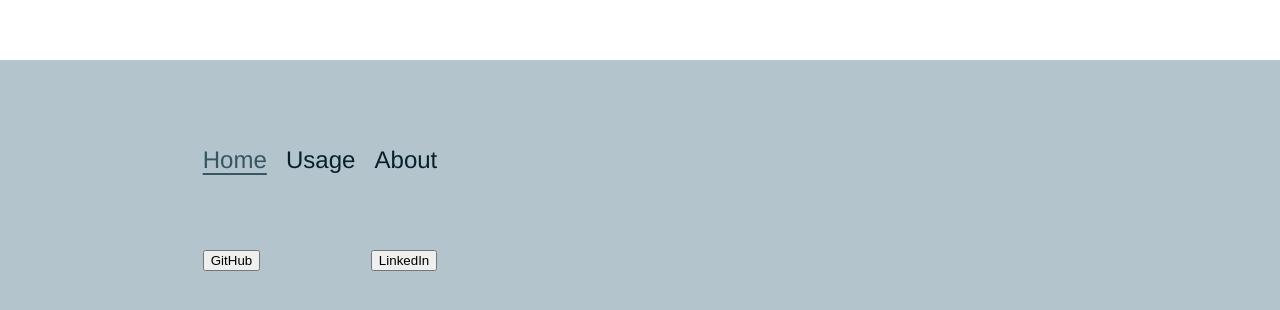
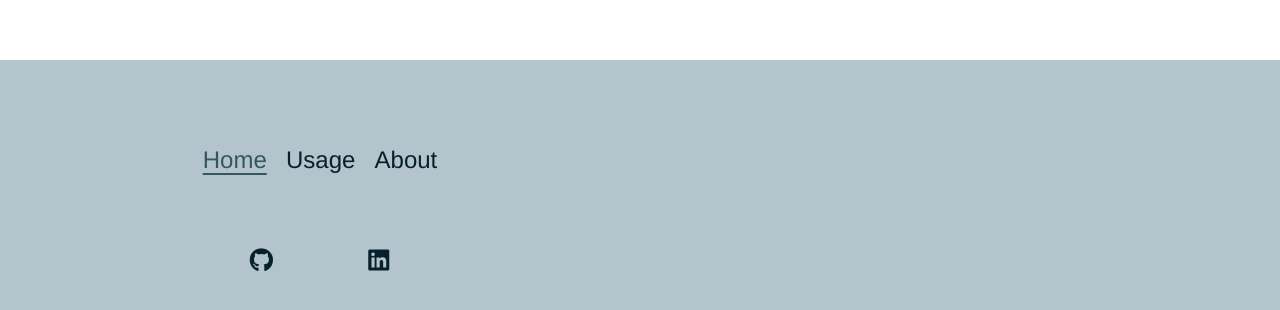
Before and after one commit to MarvJohnson/Ezequiel, a Vue app in the folder client/: page / in a window 1280 px wide. Shown: the part 2100-2410 px from the top of the page. Built offline with nearby package versions, Linux system fonts and the light colour scheme.

Commit message:
Added social links and icons to footer

```diff
--- a/client/public/index.html
+++ b/client/public/index.html
@@ -14,5 +14,6 @@
     </noscript>
     <div id="app"></div>
     <!-- built files will be auto injected -->
+    <script src="https://kit.fontawesome.com/cbf2c60204.js" crossorigin="anonymous"></script>
   </body>
 </html>
--- a/client/src/components/Footer.vue
+++ b/client/src/components/Footer.vue
@@ -7,8 +7,8 @@
         <router-link to="/about" class="router-link">About</router-link>
       </div>
       <div class="footer-social-container">
-        <button>GitHub</button>
-        <button>LinkedIn</button>
+        <a href="https://github.com/MarvJohnson/Ezequiel" class="fa fa-brands fa-github social-a"></a>
+        <a href="https://www.linkedin.com/in/marvel-johnson/" class="fa fa-brands fa-linkedin social-a"></a>
       </div>
     </div>
   </footer>
@@ -46,6 +46,10 @@ export default {
   }
 
   .footer-social-container {
+    display: grid;
+    grid-template-columns: 1fr 1fr;
+    justify-items: center;
+    align-items: center;
     position: relative;
   }
 
@@ -53,4 +57,15 @@ export default {
     position: absolute;
     right: 0;
   }
+
+  a.social-a {
+    color: var(--text1);
+    font-size: 1.5rem;
+    text-decoration: none;
+    transition: transform 0.1s cubic-bezier(0.25, 0.25, 0.75, 2);
+  }
+
+  a.social-a:hover {
+    transform: scale(1.5);
+  }
 </style>
--- a/client/src/styles/global.css
+++ b/client/src/styles/global.css
@@ -1,3 +1,5 @@
+@import 'https://cdnjs.cloudflare.com/ajax/libs/font-awesome/5.13.0/css/all.min.css';
+
 * {
   --brand-hue: 198;
   --brand-saturation: 72%;
```
Also changed, not shown: 1 other file (tests, documents, lock files or other folders).
